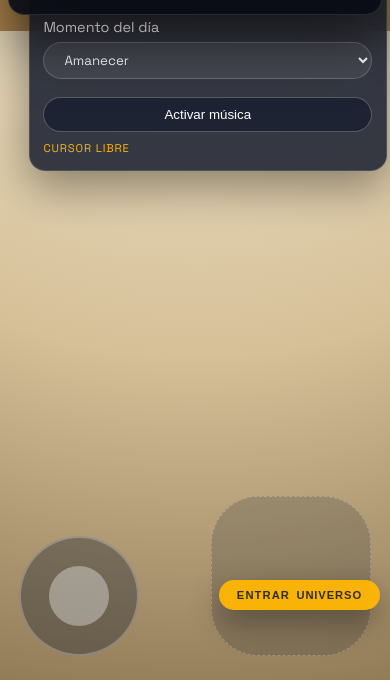
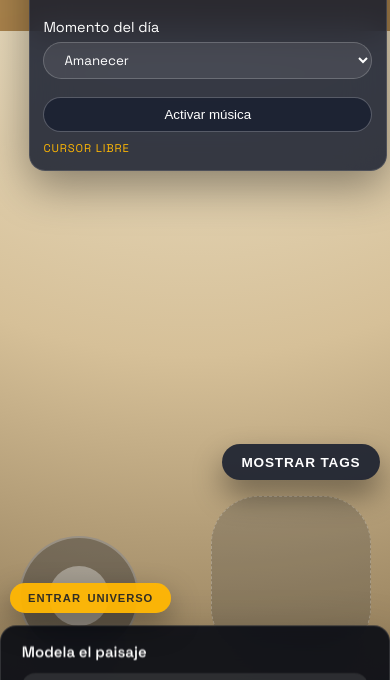
Before and after one commit to camilosuazo/universodu, a website built with Vite: page index.html in a window 390 px wide. Shown: the part 164-844 px from the top of the page. Built offline with nearby package versions, Linux system fonts and the light colour scheme; no server answers; animation ran at ten frames a second.

Commit message:
feat: improve mobile responsiveness

```diff
--- a/index.html
+++ b/index.html
@@ -176,6 +176,8 @@
       z-index: 5;
       transition: transform 0.3s ease, opacity 0.3s ease;
       pointer-events: auto;
+      max-height: clamp(420px, 55vh, 560px);
+      overflow-y: auto;
     }
     .panel-card.collapsed {
       transform: translate(-50%, calc(100% - 3.6rem));
@@ -231,6 +233,24 @@
     .prompt-log ul { list-style: none; margin: 0.5rem 0 0; padding: 0; max-height: 150px; overflow: auto; }
     .prompt-log li { display: flex; justify-content: space-between; gap: 0.75rem; padding: 0.35rem 0; border-bottom: 1px solid rgba(255,255,255,0.15); }
     .prompt-log small { color: var(--accent); letter-spacing: 0.1em; font-size: 0.7rem; }
+    .panel-fab {
+      position: fixed;
+      top: 1.2rem;
+      right: 1.35rem;
+      border: none;
+      border-radius: 999px;
+      padding: 0.65rem 1.2rem;
+      background: rgba(15,23,42,0.85);
+      color: #fff;
+      font-weight: 600;
+      font-size: 0.85rem;
+      letter-spacing: 0.06em;
+      text-transform: uppercase;
+      box-shadow: 0 15px 30px rgba(0,0,0,0.4);
+      cursor: pointer;
+      z-index: 9;
+      display: none;
+    }
     .overlay { position: fixed; inset: 0; background: rgba(8,11,19,0.9); display: none; align-items: center; justify-content: center; padding: 2rem; text-align: center; z-index: 50; }
     .overlay.active { display: flex; }
     .overlay-content { background: rgba(15,23,42,0.9); border: 1px solid rgba(255,255,255,0.15); border-radius: 1.25rem; padding: 2rem; max-width: 520px; box-shadow: 0 25px 65px rgba(0,0,0,0.45); }
@@ -288,7 +308,24 @@
       body { overflow: hidden; }
       #app { height: auto; }
       .hud-wrapper { position: absolute; top: 0.8rem; left: 0.8rem; right: 0.8rem; }
-      .panel-card { width: calc(100% - 1rem); left: 50%; }
+      .panel-card {
+        position: fixed;
+        left: 0;
+        right: 0;
+        bottom: 0;
+        width: 100%;
+        transform: translateY(0);
+        border-radius: 1.25rem 1.25rem 0 0;
+        max-height: min(75vh, 520px);
+        padding: 1rem 1.3rem calc(1.2rem + env(safe-area-inset-bottom, 0px));
+      }
+      .panel-card.collapsed {
+        transform: translateY(calc(100% - 3.4rem));
+        opacity: 1;
+      }
+      .panel-body {
+        max-height: none;
+      }
       #prompt-form { flex-direction: column; }
       #prompt-form button[type="submit"] { width: 100%; }
       .joystick,
@@ -296,11 +333,19 @@
         display: block;
       }
       .enter-button {
-        bottom: calc(4.4rem + env(safe-area-inset-bottom, 0px));
-        left: auto;
-        right: clamp(0.65rem, 2vw, 1.2rem);
+        bottom: calc(4.2rem + env(safe-area-inset-bottom, 0px));
+        left: clamp(0.65rem, 2vw, 1.2rem);
+        right: auto;
         font-size: 0.85rem;
         padding: 0.55rem 1.1rem;
+      }
+      .panel-fab {
+        display: inline-flex;
+        align-items: center;
+        gap: 0.35rem;
+        top: auto;
+        bottom: calc(12.5rem + env(safe-area-inset-bottom, 0px));
+        right: clamp(0.65rem, 2vw, 1.2rem);
       }
     }
     @media (max-width: 540px) {
@@ -345,7 +390,7 @@
     <section class="panel-card" id="control-panel">
       <div class="panel-header">
         <strong>Modela el paisaje</strong>
-        <button id="panel-toggle">Ocultar panel</button>
+        <button id="panel-toggle">Ocultar tags</button>
       </div>
       <div class="panel-body">
         <form id="prompt-form">
@@ -365,6 +410,7 @@
         </div>
       </div>
     </section>
+    <button class="panel-fab" id="panel-fab" aria-expanded="false" aria-controls="control-panel">Mostrar tags</button>
   </div>
   <div class="mobile-controls">
     <div class="joystick" id="joystick">
--- a/src/ui.js
+++ b/src/ui.js
@@ -20,6 +20,7 @@ export function initUI({
   const hudToggle = document.getElementById("hud-toggle");
   const panel = document.getElementById("control-panel");
   const panelToggle = document.getElementById("panel-toggle");
+  const panelFab = document.getElementById("panel-fab");
   const fileOverlay = document.getElementById("file-overlay");
   const fileOverlayButton = document.getElementById("file-overlay-button");
   const errorOverlay = document.getElementById("error-overlay");
@@ -78,11 +79,47 @@ export function initUI({
     onDayChange?.(daySelect.value);
   });
 
+  let panelCollapsed = panel?.classList.contains("collapsed") || false;
+
+  function updatePanelState(collapsed, { silent } = {}) {
+    if (!panel) return;
+    panelCollapsed = !!collapsed;
+    panel.classList.toggle("collapsed", panelCollapsed);
+    const toggleLabel = panelCollapsed ? "Mostrar tags" : "Ocultar tags";
+    if (panelToggle) {
+      panelToggle.textContent = toggleLabel;
+    }
+    if (panelFab) {
+      panelFab.textContent = panelCollapsed ? "Mostrar tags" : "Ocultar tags";
+      panelFab.setAttribute("aria-expanded", (!panelCollapsed).toString());
+    }
+    if (!silent) {
+      onTogglePanel?.(panelCollapsed);
+    }
+  }
+
   panelToggle?.addEventListener("click", () => {
-    const collapsed = panel?.classList.toggle("collapsed");
-    panelToggle.textContent = collapsed ? "Mostrar panel" : "Ocultar panel";
-    onTogglePanel?.(!!collapsed);
+    updatePanelState(!panelCollapsed);
   });
+
+  panelFab?.addEventListener("click", () => {
+    updatePanelState(!panelCollapsed);
+  });
+
+  const mobileQuery = window.matchMedia("(max-width: 768px)");
+  const handleMediaChange = (event) => {
+    updatePanelState(event.matches, { silent: true });
+  };
+  if (mobileQuery.matches) {
+    updatePanelState(true, { silent: true });
+  }
+  if (typeof mobileQuery.addEventListener === "function") {
+    mobileQuery.addEventListener("change", handleMediaChange);
+  } else if (typeof mobileQuery.addListener === "function") {
+    mobileQuery.addListener(handleMediaChange);
+  }
+
+  updatePanelState(panelCollapsed, { silent: true });
 
   fileOverlayButton?.addEventListener("click", () => {
     onRequestLocalServerHelp?.();
```
